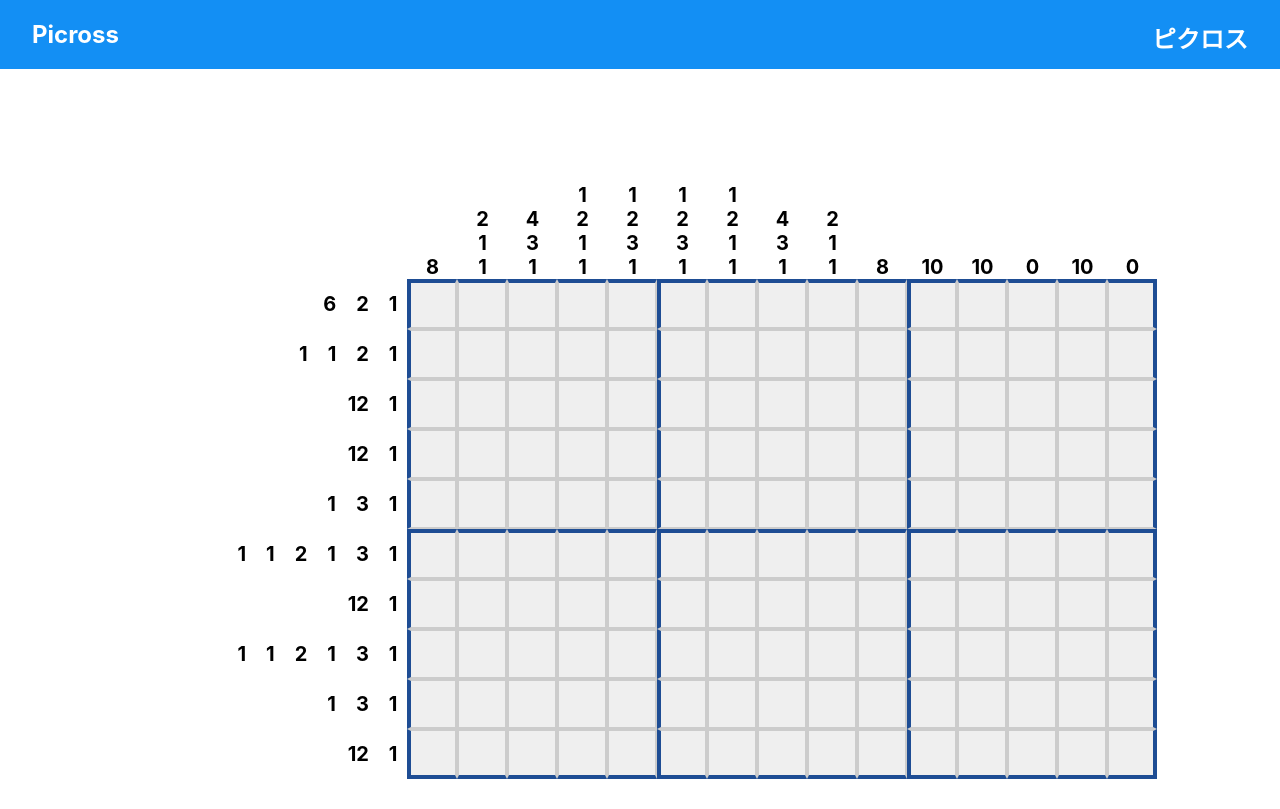
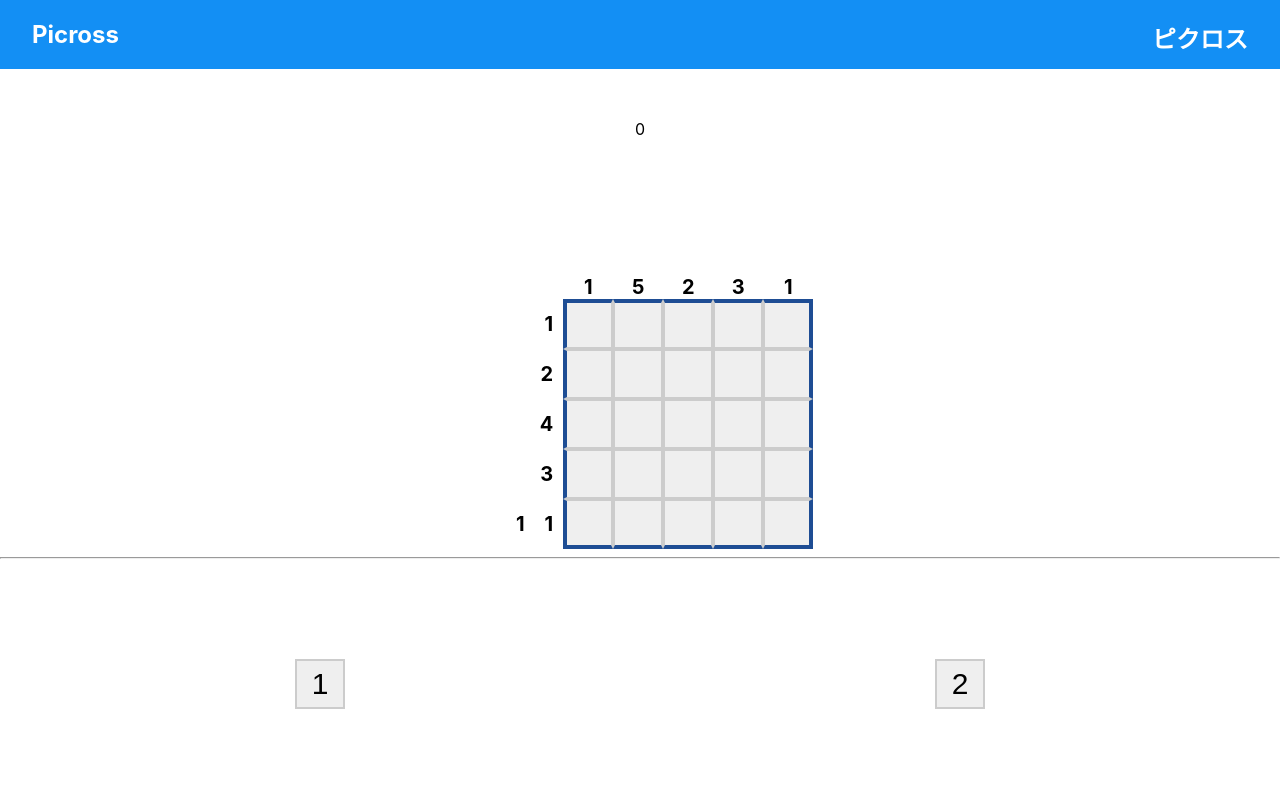
Before and after one commit to Pashinuyk/Picross, a React (Create React App) app: page / in a window 1280 px wide. Built offline with nearby package versions, Linux system fonts and the light colour scheme.

Commit message:
Что-то новое

```diff
--- a/src/App.js
+++ b/src/App.js
@@ -1,12 +1,19 @@
 import './App.css'
 import GameField from './components/GameField'
+import LowerMenu from './components/LowerMenu';
+import { useState } from 'react'
 
 const num = 2
 
 const App = (props) => {
+      const [lvlNum, changeLvlNum] = useState(0)
+
+      console.log('Starts rendering!')
       return (
         <div className='App'>
-          <GameField level={props.level} />
+          <span>{lvlNum}</span>
+          <GameField level={props.levels[lvlNum].content} />
+          <LowerMenu lvlNum={lvlNum} changer={changeLvlNum} />
         </div>
       );
     }
--- a/src/components/GameField.js
+++ b/src/components/GameField.js
@@ -1,29 +1,17 @@
 import './GameField.css'
 import { Stack } from 'immutable'
-import { useState } from 'react'
+import { useState, useEffect } from 'react'
 
-const num = 4
+const num = 5
 
-function Aiming(el) {
-  el.target.parentElement.children[0].className = 'redrawnNumber'
-  console.log(Math.floor(el.target.id))
+function ChangeSolMatrix(table, value, row, col) {
+  table[row][col] = value
+
+  return table
 }
 
-const Mess = (el, key) => {
- // el.target.innerHTML = '●'
-  el.target.classList.add('ChoosenOne')
-  console.log(el.target.id)
-}
-
-const Otmetka = (el) => {
-  el.preventDefault();
-  if (el.target.innerHTML == 'X') el.target.innerHTML = ''
-  else el.target.innerHTML = 'X'
-
-  console.log(el.target.parentElement.children[15])
-}
-
-function HorizontTips(str) {
+// Размещение чисел-подсказок сбоку
+function HorizontalTipsPlace(str) {
   let stack = [...new Stack]
   str.reduce((product, item, index) => {
 
@@ -41,7 +29,8 @@ function HorizontTips(str) {
   return(stack)
 }
 
-function VerticalTips(table) {
+// Размещение чисел-подсказок сверху
+function VerticalTipsPlace(table) {
   let stack = [...new Stack]
   let tableStack = [...new Stack]
   let counter = 0
@@ -69,27 +58,140 @@ function VerticalTips(table) {
   return(tableStack)
 }
 
+//Выделение строк с числами-подсказками когда курсор
+//над кнопками
+function AimingField(el) {
+  el.target.parentElement.children[1+Number(el.target.id.split(' ')[1])].classList.toggle('backlight')
+  document.getElementById('H ' + String(Math.floor(Number(el.target.id.split(' ')[0])))).classList.toggle('backlight')
+
+}
+
+function LengthCount(str, ind) {
+  let count = 1
+
+  for (let i=ind+1; i<str.length; i++) {
+    if (str[i] == 1) count++
+    else break
+  }
+
+  return count
+}
+
+function AimingTipsNew(table, el, isUp) {
+  let isStr = false
+
+  let i=0; let j=0
+  isUp == true ? j = el.currentTarget.id.split(' ')[1] : i = el.currentTarget.id.split(' ')[1]
+
+  while (i > table.length || j > table[0].length) {
+    let elem = document.getElementById(`$${i} ${j}`)
+    isUp == true ? j++ : i++
+
+    if (elem.classList.contains('choosenOne')) {
+      elem.classList.toggle('backlightChoosen')
+      if (isStr == false) elem.innerHTML == '' ? elem.innerHTML = LengthCount(table[j], i)
+      : elem.innerHTML = ''
+      isStr = true
+    }
+    else {
+      elem.classList.toggle('backlight')
+      isStr = false
+    }
+  }
+}
+
+//Выделение поля когда курсор на
+//боковых числах-подсказках
+function AimingTipsH(str, el) {
+  let isStr = false
+
+  for (let i=0; i<str.length; i++) {
+    let elem = document.getElementById(`${el.currentTarget.id.split(' ')[1]} ${i}`)
+    if (elem.classList.contains('choosenOne')) {
+      elem.classList.toggle('backlightChoosen')
+      if (isStr == false) elem.innerHTML == '' ? elem.innerHTML = LengthCount(str, i)
+      : elem.innerHTML = ''
+      isStr = true
+    }
+    else if (elem.classList.contains('wrongOne')) elem.classList.toggle('backlightWrong')
+    else {
+      elem.classList.toggle('backlight')
+      isStr = false
+    }
+  }
+}
+
+//Выделение поля когда курсор на
+//верхних числах-подсказках
+function AimingTipsV(el, size) {
+  //console.log(el.currentTarget.id)
+
+  for (let i=0; i<size; i++) {
+    let elem = document.getElementById(`${i} ${el.currentTarget.id.split(' ')[1]}`)
+    if (elem.classList.contains('choosenOne')) elem.classList.toggle('backlightChoosen')
+    else document.getElementById(`${i} ${el.currentTarget.id.split(' ')[1]}`).classList.toggle('backlight')
+  }
+}
+
+// Перекраска чисел-подсказок при нажатии по ним
 function NumbersRecolor(el) {
   if (!el.target.classList.contains('redrawnNumber')) el.target.className = 'redrawnNumber'
   else el.target.classList.remove('redrawnNumber')
 }
 
+// Действие при клике ЛКМ или ПКМ по клетке
+const ButtonAction = (OGtable, table, change, el, value) => {
+  el.preventDefault();
+
+  const row = el.target.id.split(' ')[0]
+  const col = el.target.id.split(' ')[1]
+
+  if (table[row][col] == 1 || table[row][col] == 3) return
+
+  const newTable = table.map(row => [...row])
+
+  if (OGtable[row][col] != 1 && value == 1) {
+    change(ChangeSolMatrix(newTable, 3, row, col))
+  }
+  else if (newTable[row][col] == 2 && value == 2) change(ChangeSolMatrix(newTable, 0, row, col))
+  else change(ChangeSolMatrix(newTable, value, row, col))
+
+}
+
 const GameField = (props) => {
 
+    const OGtable = props.level
+    const rows = OGtable.length;
+    const cols = OGtable.length;
+
+    const [solMatrix, changeSolution] = useState(
+      Array.from({ length: rows }, () => Array(cols).fill(0))
+    );
     const [Dragging, setDragging] = useState(false)
+
+    useEffect(() => {
+      changeSolution(
+        Array.from({ length: rows }, () => Array(cols).fill(0))
+      )
+    }, [OGtable])
+
+    console.log(solMatrix, ' ', solMatrix.length, solMatrix.length)
 
     return (
             <div style={{display: 'grid',
-              gridTemplateRows: `160px repeat(${props.level[num].content.length}, 1fr)`,
-              gridTemplateColumns: `25% repeat(${props.level[num].content[0].length}, 1fr)`,
+              gridTemplateRows: `160px repeat(${OGtable.length}, 1fr)`,
+              gridTemplateColumns: `25% repeat(${OGtable[0].length}, 1fr)`,
               width: 'max-content',
               margin: 'auto'
              }}>
+
              {/* Верхние подсказки */}
-
           <div></div>
-          {VerticalTips(props.level[num].content).map((str) =>
-            <div style={{display: 'flex', overflowY: 'auto',
+          {VerticalTipsPlace(OGtable).map((str, ind) =>
+            <div id={'V ' + ind}
+              onMouseOver={(e) => AimingTipsV(e, solMatrix.length)}
+              onMouseOut={(e) => AimingTipsV(e, solMatrix.length)}
+              style={{display: 'flex', overflowY: 'auto',
               flexDirection: 'column-reverse'
             }}>
               {str.reverse().map((val) =>
@@ -102,16 +204,19 @@ const GameField = (props) => {
 
 
 
-          {props.level[num].content.map((str, ind1) =>
+          {solMatrix.map((str, ind1) =>
           <>
                 {/* Боковые подсказки */}
-                <div style={{display: 'flex',
+                <div id={'H' + ' ' + ind1}
+                onMouseOver={(e) => AimingTipsH(solMatrix[ind1], e)}
+                onMouseOut={(e) => AimingTipsH(solMatrix[ind1], e)}
+                style={{display: 'flex',
                   alignItems: 'center',
                   flexDirection: 'row-reverse',
                   fontSize: '20px',
                   fontWeight: 'bold',
                   overflowX: 'auto',
-                  }}>{HorizontTips(str).reverse().map((val) =>
+                }}>{HorizontalTipsPlace(OGtable[ind1]).reverse().map((val) =>
                   <div style={{margin: '0px 10px'}}
                     onClick={(e) => NumbersRecolor(e)}>
                       {val}
@@ -120,27 +225,28 @@ const GameField = (props) => {
 
                {/* Игровое поле */}
                { str.map((val, ind2) =>
-                  <button id={ind1 + (ind2 < 10 ? ind2/10 : ind2/100)}
-                    onClick={(e) => Mess(e)}
-                    onMouseOver={(e) => Aiming(e)}
-                    onContextMenu={(e) => Otmetka(e)}
-                    className={ind1 == props.level[num].content.length-1 && ind2 == 0 ? 'borderLeft borderBottom'
+                  <button id={ind1 + ' ' + ind2}
+                    onClick={(e) => ButtonAction(OGtable, solMatrix, changeSolution, e, 1)}
+                    onContextMenu={(e) => ButtonAction(OGtable, solMatrix, changeSolution, e, 2)}
+                    onMouseOver={(e) => AimingField(e)}
+                    onMouseOut={(e) => AimingField(e)}
+                    className={(ind1 == solMatrix.length-1 && ind2 == 0 ? 'borderLeft borderBottom'
                       : ind1 == 0 && ind2 % 5 == 0 ? 'borderTop borderLeft'
-                    : ind1 == props.level[num].content.length-1 && ind2 % 5 == 0 ? 'borderBottom borderLeft'
+                      : ind1 == solMatrix.length-1 && ind2 % 5 == 0 ? 'borderBottom borderLeft'
                       : ind1 % 5 == 0 && ind2 == 0 ? 'borderLeft borderTop'
-                    : ind1 % 5 == 0 && ind2 == props.level[num].content[ind1].length-1 ? 'borderRight borderTop'
-                    : ind1 == 0 && ind2 == props.level[num].content[ind1].length-1 ? 'borderRight borderTop'
+                      : ind1 % 5 == 0 && ind2 == solMatrix[ind1].length-1 ? 'borderRight borderTop'
+                      : ind1 == 0 && ind2 == solMatrix[ind1].length-1 ? 'borderRight borderTop'
                       : ind1 == 0 && ind2 == 0 ? 'borderTop borderLeft'
                       : ind1 == 0 ? 'borderTop'
                       : ind2 == 0 ? 'borderLeft'
-                    : ind1 == props.level[num].content.length-1 && ind2 == props.level[num].content[ind1].length-1 ? 'borderRight borderBottom'
-                    : ind1 == props.level[num].content.length-1 ? 'borderBottom'
-                    : ind2 == props.level[num].content[ind1].length-1 ? 'borderRight'
+                      : ind1 == solMatrix.length-1 && ind2 == solMatrix[ind1].length-1 ? 'borderRight borderBottom'
+                      : ind1 == solMatrix.length-1 ? 'borderBottom'
+                      : ind2 == solMatrix[ind1].length-1 ? 'borderRight'
 
                       : ind1 % 5 == 0 && ind2 % 5 == 0 ? 'borderTop borderLeft'
                       : ind1 % 5 == 0 ? 'borderTop'
                       : ind2 % 5 == 0 ? 'borderLeft'
-                    : ''}></button>
+                      : '') + (val == 1 ? ' choosenOne' : val == 3 ? ' wrongOne' : '')}>{val == 2 ? 'X' : ''}</button>
                 )}</>
           )}</div>
     )
--- /dev/null
+++ b/src/components/LowerMenu.js
@@ -0,0 +1,15 @@
+const LowerMenu = (props) => {
+    return (
+        <>
+        <hr />
+          <div style={{ marginTop: '100px', marginBottom: '100px',
+            display: 'flex', justifyContent: 'space-around'
+           }}>
+            <button onClick={() => props.changer(props.lvlNum-1)}>1</button>
+            <button onClick={() => props.changer(props.lvlNum+1)}>2</button>
+          </div>
+        </>
+    )
+}
+
+export default LowerMenu;
--- a/src/data.js
+++ b/src/data.js
@@ -74,6 +74,32 @@ const levels= [
         [1, 1, 1, 1, 1, 1, 1, 1, 1, 1, 1, 1, 0, 1, 0],
       ]
   },
+  {
+    "id": 5,
+    "content":
+    [
+      [0, 0, 0, 0, 1, 1, 1, 1, 1, 1, 1, 1, 1, 1, 1, 0, 0, 0, 0, 0],
+      [0, 0, 1, 1, 0, 0, 0, 0, 0, 0, 1, 1, 1, 0, 0, 1, 1, 1, 0, 0],
+      [0, 1, 0, 0, 0, 0, 0, 0, 0, 1, 1, 0, 0, 0, 0, 0, 0, 1, 1, 0],
+      [1, 1, 0, 0, 0, 0, 0, 0, 1, 1, 0, 0, 0, 0, 0, 0, 0, 0, 1, 1],
+      [1, 0, 0, 0, 0, 0, 0, 1, 1, 0, 0, 0, 0, 0, 0, 0, 0, 0, 0, 1],
+      [1, 0, 1, 1, 1, 1, 1, 1, 1, 0, 0, 1, 1, 1, 0, 1, 1, 1, 0, 1],
+      [1, 1, 1, 1, 1, 1, 1, 1, 1, 0, 0, 1, 1, 1, 0, 1, 1, 1, 0, 1],
+      [0, 0, 1, 1, 1, 1, 1, 1, 1, 0, 0, 1, 1, 1, 0, 1, 1, 1, 0, 1],
+      [0, 0, 1, 1, 1, 1, 1, 1, 1, 0, 0, 0, 0, 0, 0, 0, 0, 0, 0, 1],
+      [0, 1, 1, 0, 0, 0, 0, 1, 1, 0, 0, 0, 0, 0, 0, 0, 0, 0, 0, 1],
+      [0, 1, 0, 0, 0, 0, 0, 1, 1, 0, 0, 0, 0, 0, 0, 0, 0, 0, 1, 1],
+      [0, 1, 1, 0, 0, 0, 0, 0, 1, 1, 0, 0, 0, 0, 0, 0, 0, 0, 1, 1],
+      [0, 1, 1, 0, 0, 0, 0, 0, 0, 1, 1, 0, 0, 0, 0, 0, 0, 1, 1, 0],
+      [1, 1, 0, 0, 0, 0, 0, 0, 1, 1, 1, 1, 1, 0, 0, 0, 1, 1, 1, 1],
+      [1, 0, 0, 0, 0, 0, 1, 1, 1, 0, 0, 1, 1, 1, 1, 1, 1, 1, 1, 1],
+      [1, 0, 0, 0, 1, 1, 0, 0, 0, 0, 0, 0, 0, 0, 0, 0, 0, 0, 1, 1],
+      [1, 1, 1, 1, 0, 0, 1, 1, 1, 1, 0, 0, 0, 0, 0, 0, 0, 0, 1, 0],
+      [0, 1, 1, 1, 1, 1, 0, 0, 0, 0, 1, 1, 1, 1, 1, 1, 1, 1, 1, 0],
+      [0, 0, 1, 1, 1, 1, 0, 0, 0, 0, 1, 1, 1, 1, 1, 1, 1, 1, 0, 0],
+      [0, 0, 0, 0, 1, 1, 1, 1, 1, 1, 1, 0, 1, 1, 1, 1, 1, 1, 0, 0],
+    ]
+},
 ]
 
 export default levels;
--- a/src/index.js
+++ b/src/index.js
@@ -7,11 +7,12 @@ import reportWebVitals from './reportWebVitals';
 import levels from './data';
 
 const root = ReactDOM.createRoot(document.getElementById('root'));
-root.render(
-  <React.StrictMode>
-    <UppearBar />
-    <App level={levels} />
-  </React.StrictMode>
+
+  root.render(
+    <React.StrictMode>
+      <UppearBar />
+      <App levels={levels} />
+    </React.StrictMode>
 );
 
 // If you want to start measuring performance in your app, pass a function
```
Also changed, not shown: src/components/GameField.css (+18 -2 lines). Lines whose indentation alone changed are shown as unchanged.
